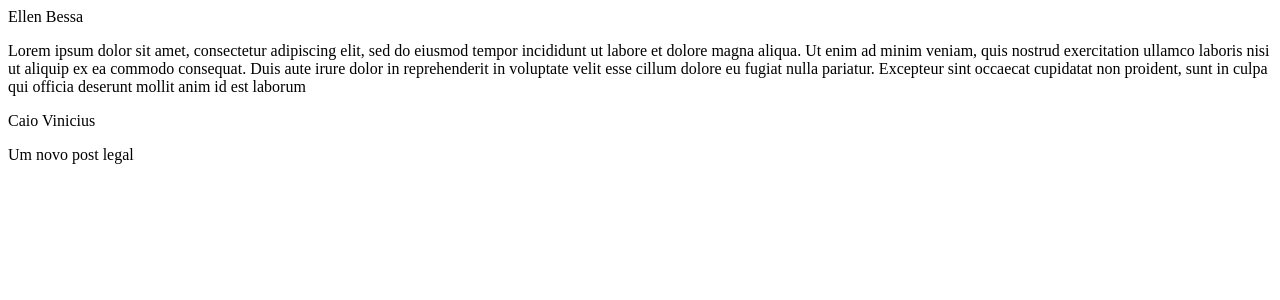
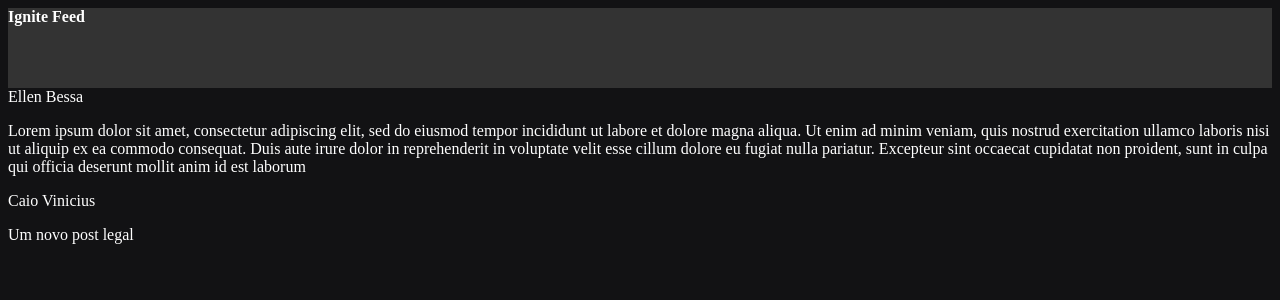
Before and after one commit to EllenBessa/iginite-feed, a React (Vite) app: page / in a window 1280 px wide. Shown: the top 300 px of the page. Built offline with nearby package versions, Linux system fonts and the light colour scheme.

Commit message:
feat: :lipstick: Estrutura da aplicação - CSS Modules

```diff
--- /dev/null
+++ b/components/Header.jsx
@@ -0,0 +1,9 @@
+import styles from "./Header.module.css";
+
+export function Header() {
+  return (
+    <header className={styles.header}>
+      <strong>Ignite Feed</strong>
+    </header>
+  );
+}
--- /dev/null
+++ b/components/Header.module.css
@@ -0,0 +1,4 @@
+.header {
+  background: #333;
+  height: 80px;
+}
--- a/src/App.jsx
+++ b/src/App.jsx
@@ -1,8 +1,13 @@
+import { Header } from "../components/Header";
 import { Post } from "./Post";
+
+import "./style.css";
 
 export function App() {
   return (
     <div>
+      <Header />
+
       <Post
         author="Ellen Bessa"
         content="Lorem ipsum dolor sit amet, consectetur adipiscing elit, sed do eiusmod tempor incididunt ut labore et dolore magna aliqua. Ut enim ad minim veniam, quis nostrud exercitation ullamco laboris nisi ut aliquip ex ea commodo consequat. Duis aute irure dolor in reprehenderit in voluptate velit esse cillum dolore eu fugiat nulla pariatur. Excepteur sint occaecat cupidatat non proident, sunt in culpa qui officia deserunt mollit anim id est laborum"
--- /dev/null
+++ b/src/style.css
@@ -0,0 +1,4 @@
+body {
+  background: #121214;
+  color: #fff;
+}
```
